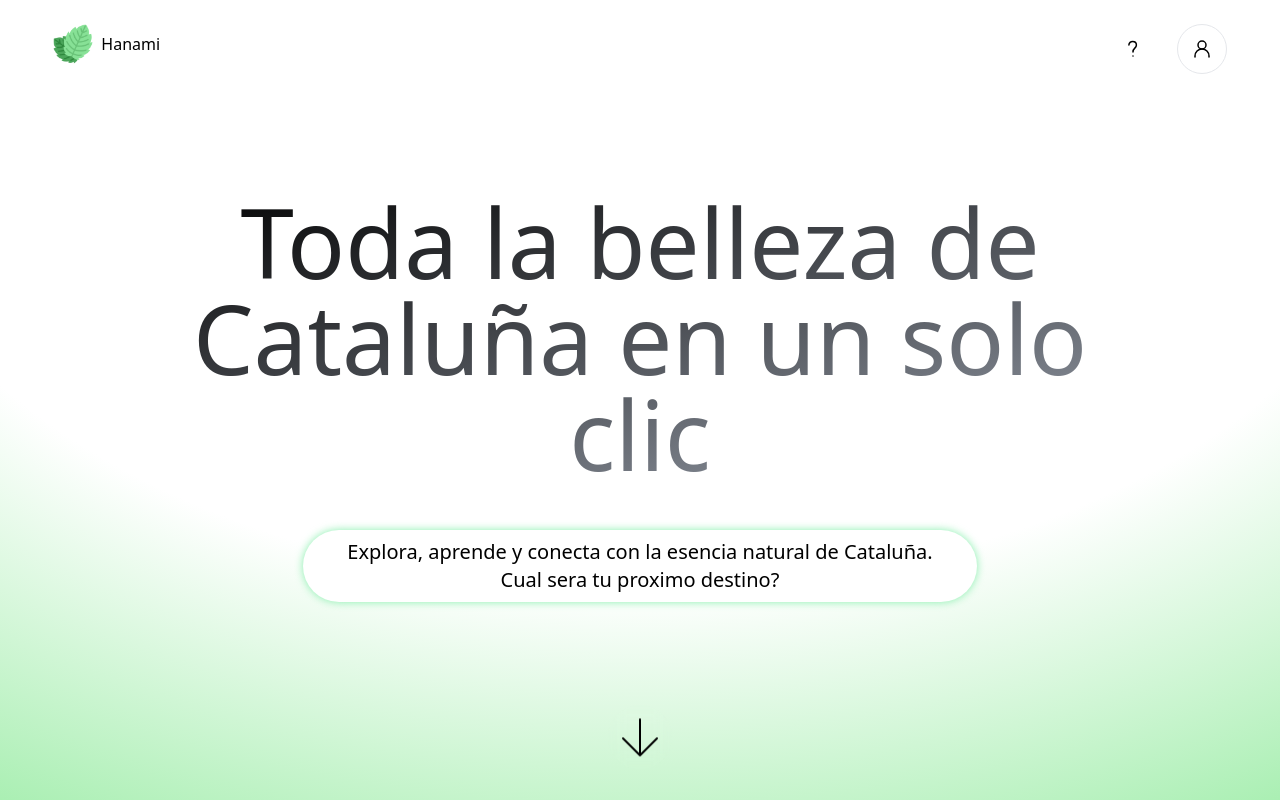
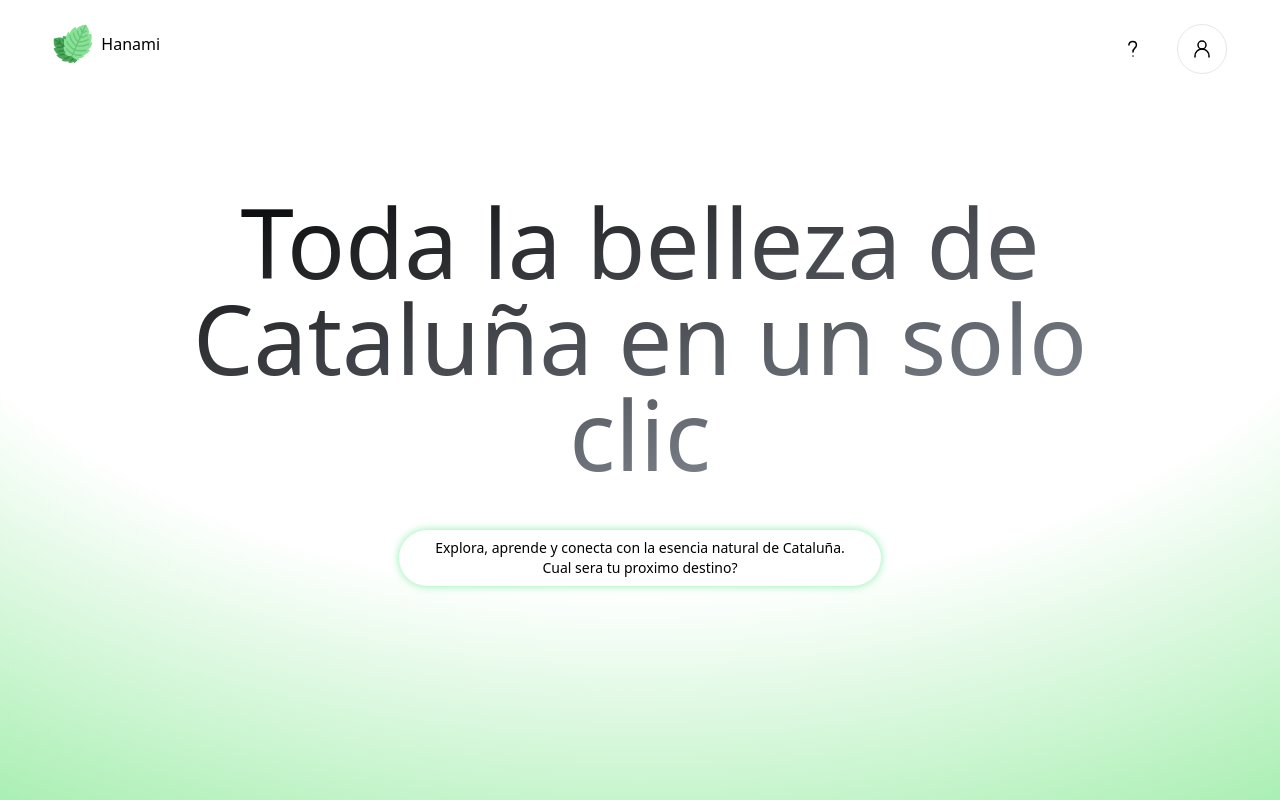
Before and after one commit to salah-NaN/front-hanami, a React (Vite) app: page / in a window 1280 px wide. Shown: the top 800 px of the page. Built offline with nearby package versions, Linux system fonts and the light colour scheme.

Commit message:
smooth transition y animacion de la flecha

```diff
--- a/src/components/Banner.jsx
+++ b/src/components/Banner.jsx
@@ -3,8 +3,6 @@ import {
   useMotionValue,
   useMotionTemplate,
   animate,
-  useViewportScroll,
-  useTransform,
 } from "framer-motion";
 import { useEffect } from "react";
 import { SearchBar } from "./SearchBar";
@@ -12,7 +10,7 @@ import Flecha from "./flecha/Flecha";
 
 const COLORS = ["#008000", "#00FF00", "#87E196", "#98FB98"];
 
-export const Banner = () => {
+export const Banner = ({ paginacionScrollHome }) => {
   const color = useMotionValue(COLORS[0]);
   const backgroundImage = useMotionTemplate`radial-gradient(123% 123% at 50% 0%, #FFFFFF 50%, ${color})`;
 
@@ -33,26 +31,32 @@ export const Banner = () => {
     >
       <div className="relative z-10 flex flex-col items-center w-full h-full">
         <h1
-          className="max-w-5xl bg-gradient-to-br from-black to-gray-400 bg-clip-text text-center text-5xl
-            font-medium leading-tight text-transparent sm:text-5xl sm:leading-tight md:text-6xl lg:text-8xl md:leading-tight"
+          className="max-w-5xl 2xl:max-w-screen-2xl bg-gradient-to-br from-black to-gray-400 bg-clip-text text-center text-5xl
+            font-medium leading-tight text-transparent sm:text-5xl sm:leading-tight md:text-6xl lg:text-7xl md:leading-tight xl:text-8xl 2xl:text-[12rem]"
         >
           Toda la belleza de Cataluña en un solo clic
         </h1>
         <div className="relative mt-12">
           <div className="absolute inset-0 bg-green-300 rounded-full blur-sm"></div>
           <div className="relative border-none bg-white rounded-full py-2 bg-transparent md:px-6 lg:w-fit">
-            <article className="text-wrap lg:text-nowrap lg:text-center text-black text-sm md:text-md lg:text-xl sm:w-80 md:fit lg:w-fit px-5">
+            <article className="text-wrap lg:text-nowrap text-black text-sm md:text-md lg:text-md xl:text-md 2xl:text-3xl lg:w-fit px-3">
               <p className="text-center">
                 Explora, aprende y conecta con la esencia natural de Cataluña.
               </p>
               <p className="text-center">Cual sera tu proximo destino?</p>
             </article>
+            {/* <article className="text-wrap lg:text-nowrap text-black text-sm md:text-md lg:text-md ms:w-60 mm:w-80 md:w-96 xl:text-md 2xl:text-3xl lg:w-fit px-3">
+              <p className="text-center">
+                Explora, aprende y conecta con la esencia natural de Cataluña.
+              </p>
+              <p className="text-center">Cual sera tu proximo destino?</p>
+            </article> */}
           </div>
         </div>
 
         {/* <SearchBar /> */}
-        <div className="absolute bottom-5">
-          <Flecha />
+        <div className="h-screen absolute bottom-40">
+          <Flecha paginacionScrollHome={paginacionScrollHome} />
         </div>
       </div>
     </motion.div>
--- a/src/components/cards/CardsBox.jsx
+++ b/src/components/cards/CardsBox.jsx
@@ -3,7 +3,7 @@ import { motion, useInView, useAnimation } from "framer-motion";
 import { DATA } from "../../utils/DATA";
 import CardItem from "../cardItem/CardItem";
 
-export const CardsBox = () => {
+export const CardsBox = ({paginacion}) => {
   const ref = useRef(null);
   const isInView = useInView(ref, { once: true });
 
@@ -16,7 +16,7 @@ export const CardsBox = () => {
   }, [isInView]);
 
   return (
-    <div className="relative z-10 flex flex-col items-center w-full h-full px-1">
+    <div className="relative z-10 flex flex-col items-center w-full h-full px-1" ref={paginacion}>
       <div className="w-full mx-auto py-28">
         <div className="">
           <div className="py-2 pb-5" ref={ref}>
--- a/src/components/flecha/Flecha.jsx
+++ b/src/components/flecha/Flecha.jsx
@@ -1,15 +1,20 @@
-import { useViewportScroll, useTransform, motion } from "framer-motion";
+import { useScroll, useTransform, motion } from "framer-motion";
 
-export const Flecha = () => {
+export const Flecha = ({paginacionScrollHome}) => {
+  const { scrollYProgress } = useScroll();
+  const scale = useTransform(scrollYProgress, [0.1, 1], [1.2, 3]);
+
   return (
-    <div className="border-none rounded-full p-2 animate-bounce backdrop-blur">
+    <motion.div style={{ scale }} className="h-full border-none rounded-full p-2 cursor-pointer"
+    onClick={paginacionScrollHome}>
+      <div className="flex justify-center items-end h-full">
         <svg
           viewBox="0 0 24 24"
           stroke-width="1"
           fill="none"
           xmlns="http://www.w3.org/2000/svg"
           color="#000000"
-        className="w-12 cursor-pointer"
+          className="w-10 animate-bounce"
         >
           <path
             d="M12 3L12 21M12 21L20.5 12.5M12 21L3.5 12.5"
@@ -20,6 +25,7 @@ export const Flecha = () => {
           ></path>
         </svg>
       </div>
+    </motion.div>
   );
 };
 
--- a/src/pages/Inicio.jsx
+++ b/src/pages/Inicio.jsx
@@ -1,14 +1,24 @@
+import { useRef } from 'react'
 import { CardsBox } from "../components";
 import Banner from "../components/Banner";
 
 export const Inicio = () => {
+
+  //Seteamos el valor por defecto que sea null de useRef
+  const paginacion = useRef(null);
+
+
+  const paginacionScrollHome = () => {
+    paginacion.current.scrollIntoView({ behavior: "smooth" });
+  }
+
   return (
     <>
       <div className="">
-        <Banner />
+        <Banner paginacionScrollHome={paginacionScrollHome} />
       </div>
       <div className="w-9/12 mx-auto">
-        <CardsBox />
+        <CardsBox paginacion={paginacion} />
       </div>
     </>
   );
--- a/tailwind.config.js
+++ b/tailwind.config.js
@@ -10,6 +10,12 @@ export default {
         dmSans: 'DM Sans'
       }
     },
+    // screens: {
+    //   'ms': '320px',
+    //   'mm': '375px',
+    //   'ml': '425px',
+    //   'md': '725px'
+    // }
   },
   plugins: [],
 }
```
Lines whose indentation alone changed are shown as unchanged.
